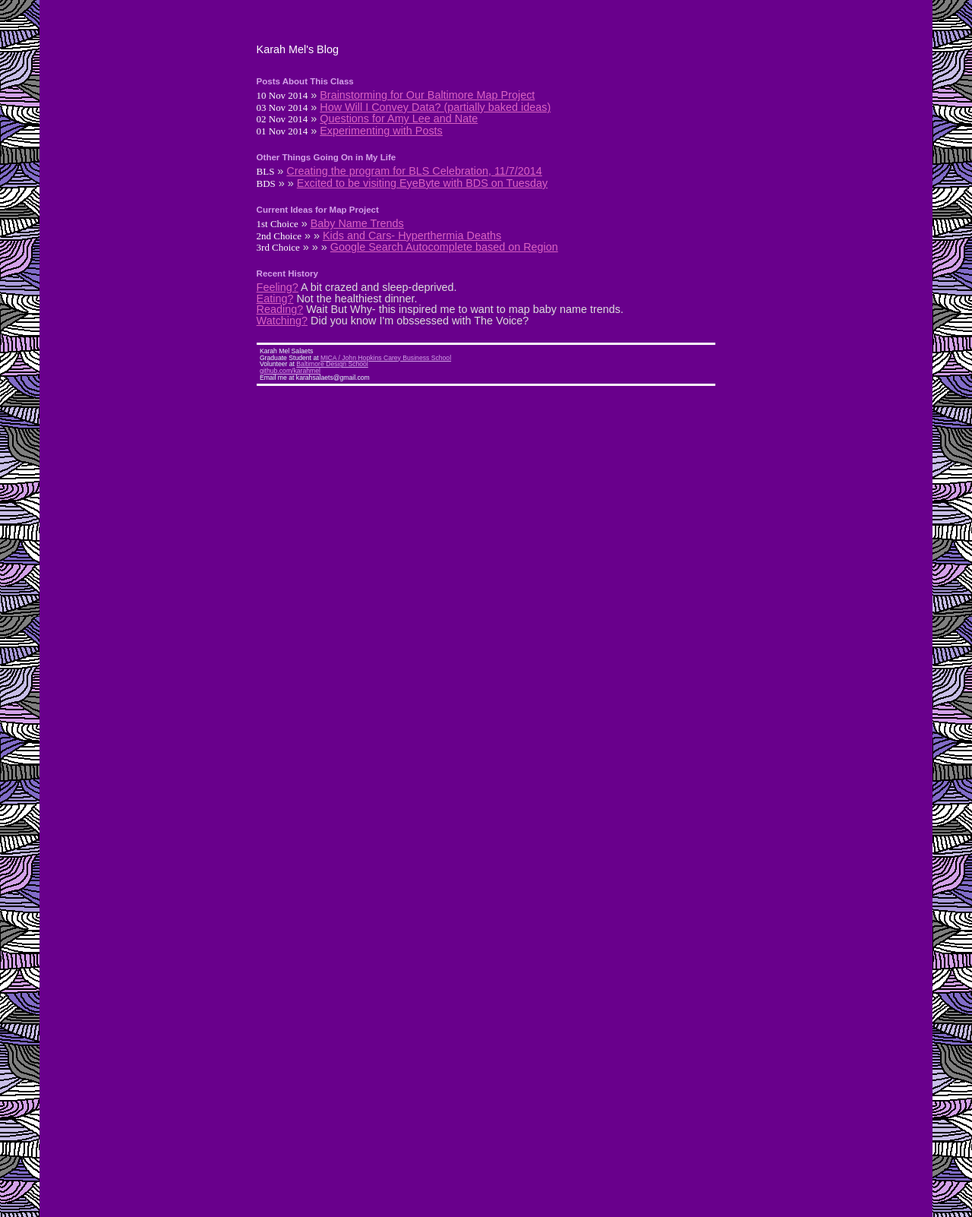
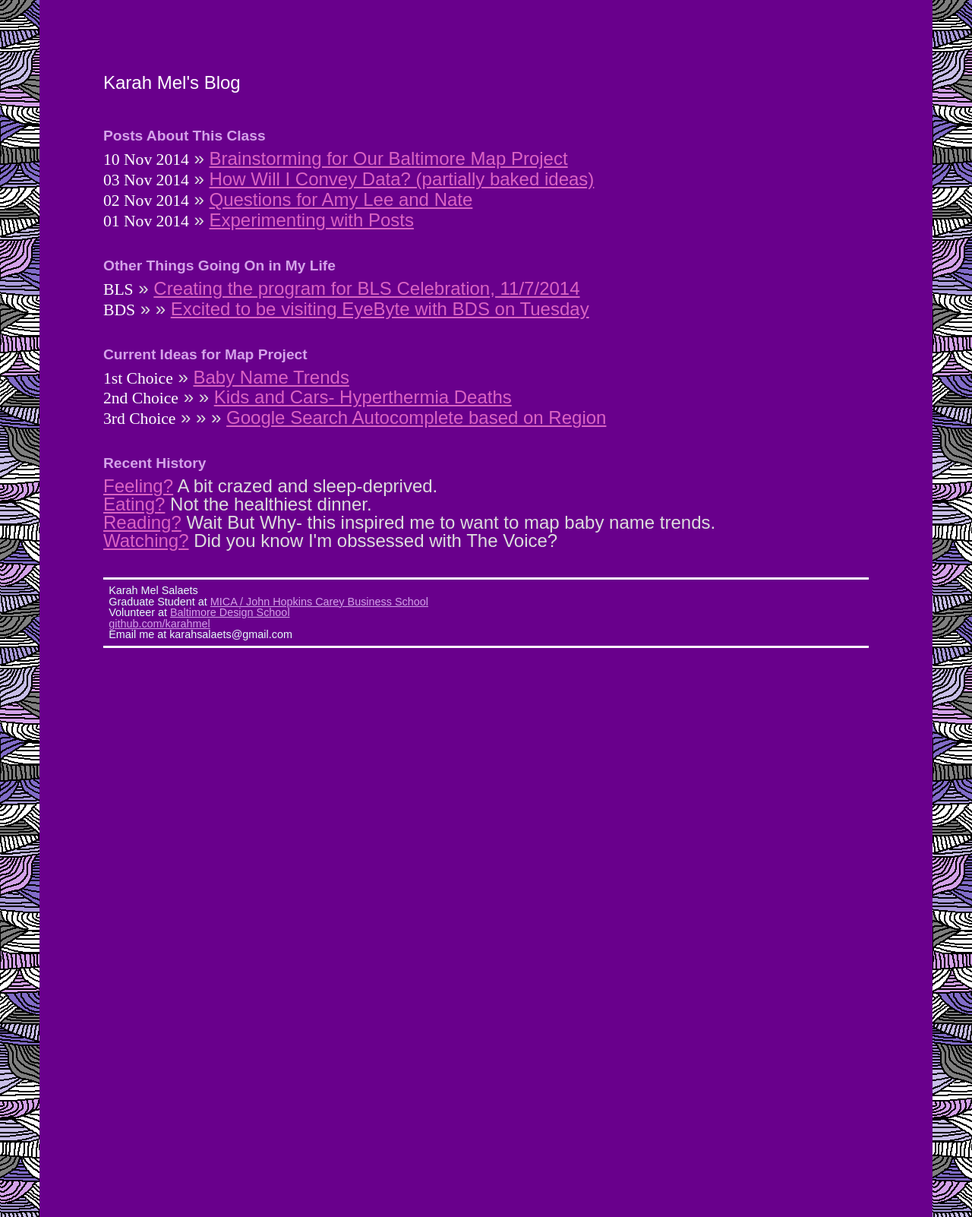
Before and after one commit to Karahmel/Blog, a Jekyll site: the page built from index.html, in a window 1280 px wide. Shown: the whole page at 76% size. Built offline with Jekyll 4.4.1, drawn with Linux system fonts in a browser that asks for light colours; Markdown is read by kramdown in place of the engine named in the settings.

Commit message:
Update screen.css

```diff
--- a/css/screen.css
+++ b/css/screen.css
@@ -87,7 +87,7 @@ ul.posts {
 
 .site {
   color: #dddddd;
-  font-size: 40%;
+    font: 24px century gothic, century gothic, clean, sans-serif;
   text-align: justify;
   width: 42em;
   margin: 4em auto 2em auto;
```
